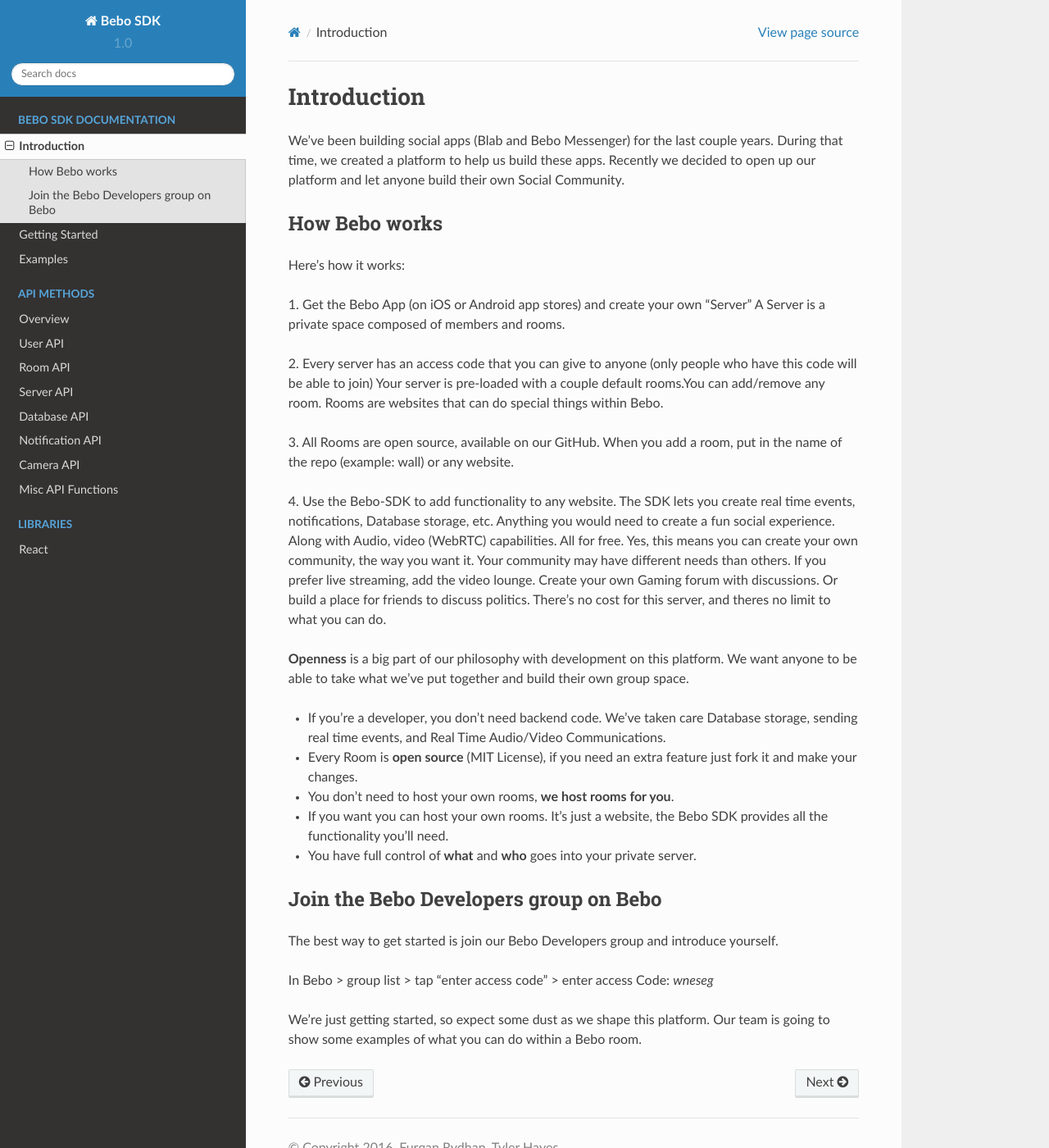
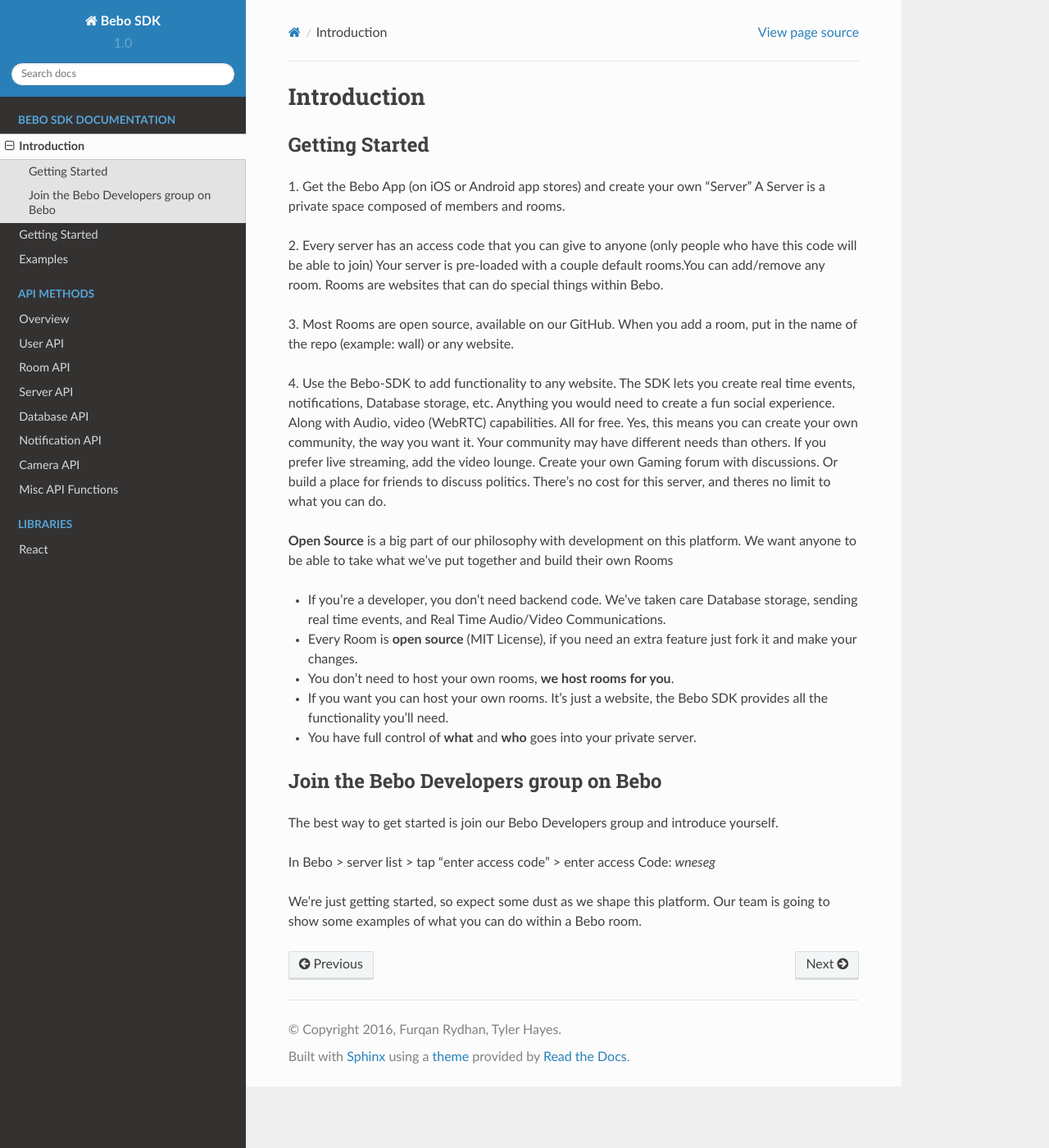
Before and after one commit to bebo/bebo-sdk-docs, a Sphinx documentation site: the page built from docs/introduction.rst, in a window 1280 px wide and 1400 px high. Shown: the whole window at 82% size. Built offline with Sphinx 7.4.7 and the Read the Docs theme 2.0.0, drawn with Linux system fonts in a browser that asks for light colours.

Commit message:
Update introduction.rst

```diff
--- a/docs/introduction.rst
+++ b/docs/introduction.rst
@@ -1,12 +1,9 @@
 Introduction
 ===============
 
-We’ve been building social apps (Blab and Bebo Messenger) for the last couple years. During that time, we created a platform to help us build these apps. Recently we decided to open up our platform and let anyone build their own Social Community.
 
-How Bebo works
+Getting Started
 ---------------
-
-Here’s how it works:
 
 1. Get the Bebo App (on iOS or Android app stores) and create your own “Server”
 A Server is a private space composed of members and rooms.
@@ -14,13 +11,13 @@
 2. Every server has an access code that you can give to anyone (only people who have this code will be able to join)
 Your server is pre-loaded with a couple default rooms.You can add/remove any room. Rooms are websites that can do special things within Bebo.
 
-3. All Rooms are open source, available on our GitHub.
+3. Most Rooms are open source, available on our GitHub.
 When you add a room, put in the name of the repo (example: wall) or any website.
 
 4. Use the Bebo-SDK to add functionality to any website. The SDK lets you create real time events, notifications, Database storage, etc. Anything you would need to create a fun social experience. Along with Audio, video (WebRTC) capabilities. All for free.
 Yes, this means you can create your own community, the way you want it. Your community may have different needs than others. If you prefer live streaming, add the video lounge. Create your own Gaming forum with discussions. Or build a place for friends to discuss politics. There’s no cost for this server, and theres no limit to what you can do.
 
-**Openness** is a big part of our philosophy with development on this platform. We want anyone to be able to take what we’ve put together and build their own group space.
+**Open Source** is a big part of our philosophy with development on this platform. We want anyone to be able to take what we’ve put together and build their own Rooms
 
 * If you’re a developer, you don’t need backend code. We’ve taken care Database storage, sending real time events, and Real Time Audio/Video Communications.
 * Every Room is **open source** (MIT License), if you need an extra feature just fork it and make your changes.
@@ -33,6 +30,6 @@
 
 The best way to get started is join our Bebo Developers group and introduce yourself.
 
-In Bebo > group list > tap "enter access code" > enter access Code: `wneseg`
+In Bebo > server list > tap "enter access code" > enter access Code: `wneseg`
 
 We’re just getting started, so expect some dust as we shape this platform. Our team is going to show some examples of what you can do within a Bebo room.
```
